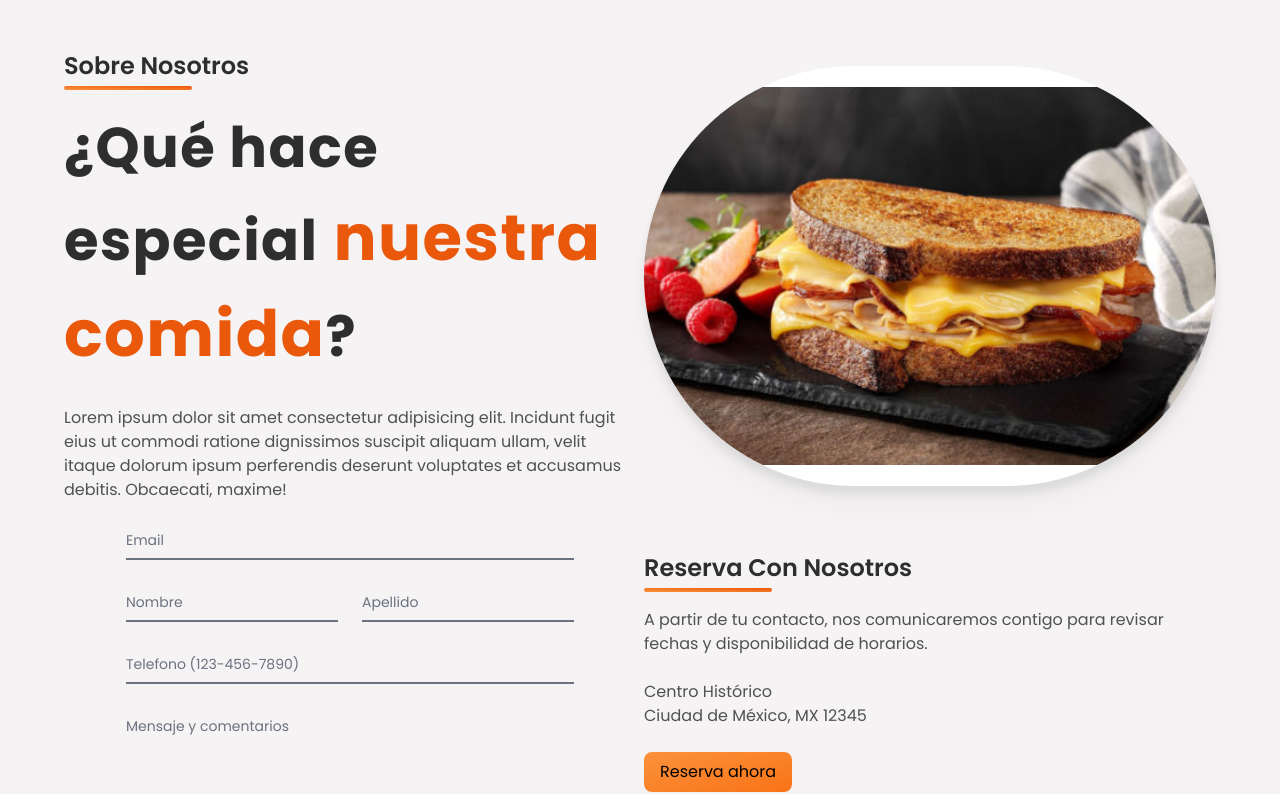
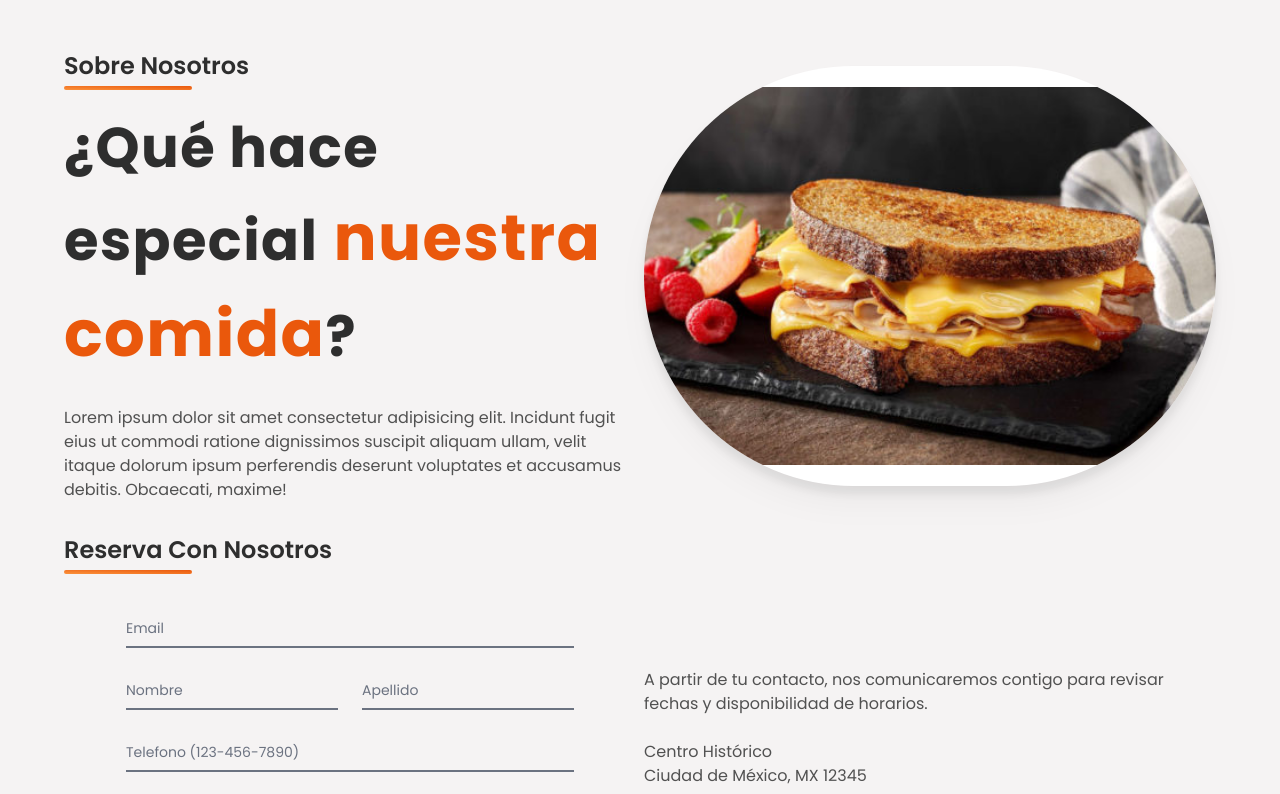
Before and after one commit to May-Alvarez/proyecto4-restaurante, a React (Create React App) app: page / in a window 1280 px wide. Shown: the part 2000-2794 px from the top of the page. Built offline with nearby package versions, Linux system fonts and the light colour scheme; no server answers; the database is empty.

Commit message:
arreglando seccion HomeContainer

```diff
--- a/src/components/FooterContainer.jsx
+++ b/src/components/FooterContainer.jsx
@@ -4,7 +4,7 @@ import { Link } from "react-router-dom";
 
 function FooterContainer() {
     return (
-        <footer className="bottom-0 left-0 w-full p-4 bg-white border-t border-gray-200 shadow
+        <footer className="bottom-0 left-0 w-screen p-4 bg-white border-t border-gray-200 shadow
         md:flex md:items-center md:justify-between md:p-6 dark:bg-gray-800 dark:border-gray-600">
             <div className="w-full max-w-screen-xl mx-auto md:py-8">
                 <div className="sm:flex sm:items-center sm:justify-between">
--- a/src/components/HomeContainer.jsx
+++ b/src/components/HomeContainer.jsx
@@ -44,7 +44,7 @@ const HomeContainer = () => {
                     alt="hero-bg" />
 
                 <div className="w-full h-full absolute top-0 left-0 flex items-center justify-center
-                lg:px-20 py-4 gap-4 flex-wrap">
+                lg:px-1 py-4 gap-4 flex-wrap">
                     {heroData && heroData.map(n => (
                         <div key={n.id} className="lg:w-190 p-4 bg-cardOverlay backdrop-blur-md rounded-3xl flex
                         flex-col items-center justify-center drop-shadow-lg">
--- a/src/components/MainContainer.jsx
+++ b/src/components/MainContainer.jsx
@@ -67,6 +67,19 @@ const MainContainer = () => {
 
             <AboutContainer />
 
+            <section className="w-full my-6">
+                <div className="w-full flex items-center justify-between">
+                    <p className="text-2xl font-semibold capitalize text-headingColor relative
+                    before:absolute before:rounded-lg before:content before:w-32 before:h-1 before:-bottom-2
+                    before:left-0 before:bg-gradient-to-tr from-orange-400 to-orange-600 transition-all
+                    ease-in-out duration-100">
+                        Reserva con Nosotros
+                    </p>
+
+                </div>
+
+            </section>
+
             <ReserveContainer />
 
             <FooterContainer />
--- a/src/components/ReserveContainer.jsx
+++ b/src/components/ReserveContainer.jsx
@@ -79,7 +79,7 @@ function ReserveContainer() {
     };
 
     return (
-        <section className="grid grid-cols-1 md:grid-cols-2 gap-2 w-full" id="reserve">
+        <section className="grid grid-cols-1 md:grid-cols-2 gap-2 w-full py-2" id="reserve">
             <div className="py-2 flex-1 flex flex-col items-start justify-start gap-6 ">
                 {fields && (
                     <motion.p
@@ -227,13 +227,6 @@ function ReserveContainer() {
             </div>
 
             <div className="py-2 flex-1 flex flex-col items-start justify-center gap-6">
-                <p className="text-2xl font-semibold capitalize text-headingColor relative
-                    before:absolute before:rounded-lg before:content before:w-32 before:h-1 before:-bottom-2
-                    before:left-0 before:bg-gradient-to-tr from-orange-400 to-orange-600 transition-all
-                    ease-in-out duration-100">
-                    Reserva con Nosotros
-                </p>
-
 
                 <p className="text-base text-textColor text-center md:text-left md:-[80%]">
                     A partir de tu contacto, nos comunicaremos contigo para revisar fechas y disponibilidad de horarios.
```
